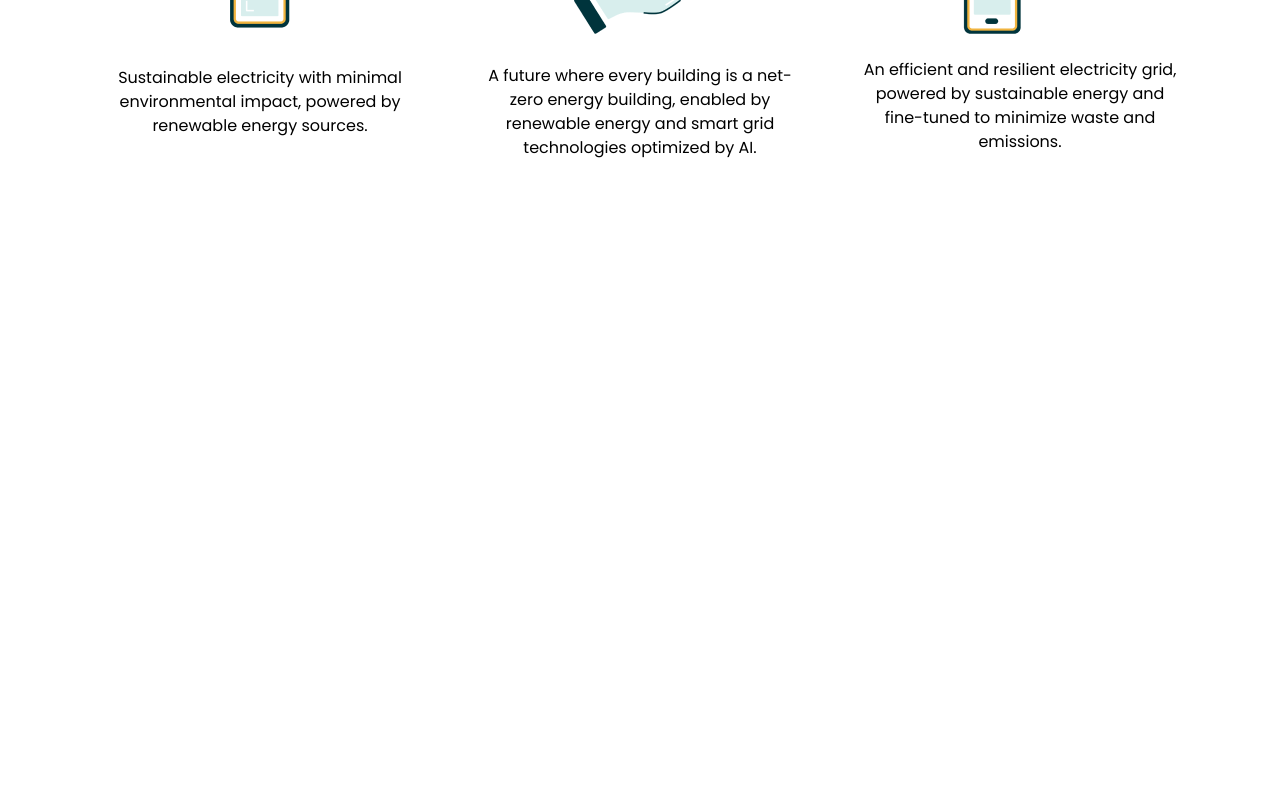
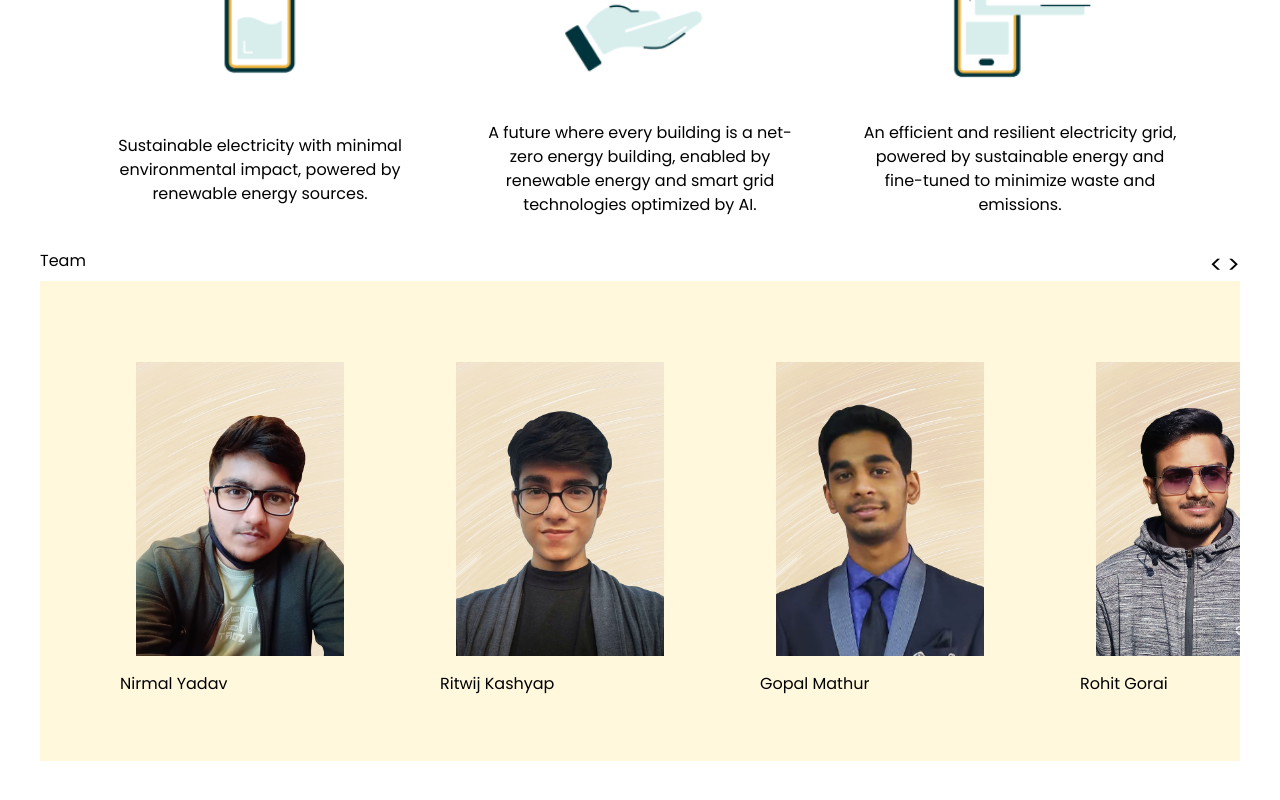
Before and after one commit to GM-11/ezinore-web, a SvelteKit app: page /about in a window 1280 px wide. Shown: the part 1186-1986 px from the top of the page. Before the commit the page ends 1418 px from the top, so only its background shows below. Built offline with nearby package versions, Linux system fonts and the light colour scheme.

Commit message:
minor changes

```diff
--- a/src/lib/components/LandingPage.svelte
+++ b/src/lib/components/LandingPage.svelte
@@ -5,10 +5,9 @@
 
 <div>
   <div
-    class={`bg-[url($lib/assets/header-img-1.png)] h-screen bg-cover bg-no-repeat bg-center flex flex-col-reverse items-center `}
+    class={`bg-[url(lib/assets/header-img-1.png)] h-screen bg-cover bg-no-repeat bg-center flex flex-col-reverse items-center `}
   >
 
-  <img src="$lib/assets/header-img-1.png" alt="" style="width:100%">
     <div
       class=" text-center flex flex-col justify-between items-center text-xl md:text-2xl w-full md:w-[60%] p-5 text-white"
     >
--- a/src/lib/components/Navbar.svelte
+++ b/src/lib/components/Navbar.svelte
@@ -20,10 +20,10 @@
   class="bg-white hidden text-black items-center md:flex flex-row  justify-between w-full p-5"
 >
   {#if $page.url.pathname !== "/"}
-    <a href="/" class="nav-element"><img src={logo} width="130" alt="" /> </a>
+    <a href="/" class="nav-element"><img src={logo} width="150" alt="" /> </a>
   {:else}
     <a href="#home" on:click={scrollToElement}>
-      <img src={logo} width="130" alt="" class="nav-element cursor-pointer" />
+      <img src={logo} width="150" alt="" class="nav-element cursor-pointer" />
     </a>
   {/if}
 
--- /dev/null
+++ b/src/lib/components/ScrollRotation.svelte
@@ -0,0 +1,35 @@
+<script>
+    import { onMount } from 'svelte';
+
+    export let rotationAmount = 45; // Default rotation amount in degrees
+    export let scrollRange = 1000; // Scroll range in pixels
+    // export let rotationAxis = 'X'; // Default rotation axis
+    let rotation = 0;
+
+    onMount(() => {
+      window.addEventListener('scroll', handleScroll);
+
+      return () => {
+        window.removeEventListener('scroll', handleScroll);
+      };
+    });
+
+    function handleScroll() {
+      const scrollY = window.scrollY || window.pageYOffset;
+      const rotationPercentage = scrollY / scrollRange;
+      rotation = rotationPercentage * rotationAmount * 5;
+    }
+  </script>
+
+  <!-- <div class="scroll-rotation" style="rotate: 1 1 0 60deg;"> -->
+  <div class="scroll-rotation" style=" rotate: 0 0  1 {rotation}deg;">
+    <slot></slot>
+  </div>
+
+  <style>
+    .scroll-rotation {
+      perspective: 1000px;
+      transition: transform 0.3s ease-in-out;
+      position: absolute;
+    }
+  </style>
--- a/src/lib/components/Whyus.svelte
+++ b/src/lib/components/Whyus.svelte
@@ -150,6 +150,7 @@
     overflow-x: scroll;
     flex-direction: row;
     width: 100%;
+    margin: 3rem 0;
   }
   .slider div {
     width: calc(50% - 10px);
@@ -172,6 +173,7 @@
     text-align: center;
     width: 20em;
     padding-bottom: 2rem;
+    margin: 3rem  ;
   }
 
   .answers {
@@ -179,6 +181,8 @@
     flex-direction: row;
     justify-content: space-evenly;
     align-items: center;
+    margin-top: 1rem;
+    margin-bottom: 1rem;
   }
   p {
     color: #072125;
--- a/src/routes/+page.svelte
+++ b/src/routes/+page.svelte
@@ -3,8 +3,6 @@
   import LandingPage from "$lib/components/LandingPage.svelte";
   import Services from "$lib/components/Services.svelte";
   import Whyus from "$lib/components/Whyus.svelte";
-  // import Description from "$lib/components/Description.svelte";
-  // import Joinus from "$lib/components/Joinus.svelte";
 </script>
 
 <meta name="viewport" content="width=device-width, initial-scale=1.0" />
@@ -13,5 +11,3 @@
 <Form />
 <Services />
 <Whyus/>
-<!-- <Description/> -->
-<!-- <Joinus/> -->
--- a/src/routes/about/+page.svelte
+++ b/src/routes/about/+page.svelte
@@ -2,6 +2,27 @@
   import k1 from "$lib/assets/k1.png";
   import k2 from "$lib/assets/k2.png";
   import k3 from "$lib/assets/k3.png";
+
+  import nirmal from "$lib/assets/team/nirmal.png";
+  import gopal from "$lib/assets/team/gopal.png";
+  import ritwij from "$lib/assets/team/ritwij.png";
+  import rohit from "$lib/assets/team/rohit.png";
+
+  let selected: number = 0;
+
+  function handleNext() {
+    selected++;
+  }
+  function handlePrev() {
+    selected--;
+  }
+
+  const team = [
+    { img: nirmal, name: "Nirmal Yadav" },
+    { img: ritwij, name: "Ritwij Kashyap" },
+    { img: gopal, name: "Gopal Mathur" },
+    { img: rohit, name: "Rohit Gorai" },
+  ];
 </script>
 
 <div
@@ -39,9 +60,59 @@
       </p>
     </div>
   </div>
+
+  <div class="flex flex-row justify-between">
+    <h2>Team</h2>
+
+    <div>
+      <button class="text-2xl" disabled={selected == 0} on:click={handlePrev}
+        >{"<"}</button
+      >
+      <button
+        class="text-2xl"
+        disabled={selected == team.length - 1}
+        on:click={handleNext}>{">"}</button
+      >
+    </div>
+  </div>
+
+  <ul class="slider">
+    {#each team as member}
+      <li class="px-10">
+        {#if selected == team.indexOf(member)}
+          <img src={member.img} alt="" />
+        {:else}
+          <img src={member.img} alt="" />
+        {/if}
+        <h2>{member.name}</h2>
+      </li>
+    {/each}
+  </ul>
 </div>
 
 <style>
+  .slider ::-webkit-scrollbar {
+    display: none;
+  }
+
+  img {
+    min-width: 15rem;
+    padding: 1rem;
+    transition: transform 0.3s ease;
+  }
+
+  .slider {
+    height: 30rem;
+    background-color: cornsilk;
+    align-items: center;
+    display: flex;
+    flex-direction: row;
+    overflow-x: scroll;
+    -ms-overflow-style: none;
+    scrollbar-width: none;
+    padding-inline: 2.5rem;
+    overflow-y: visible;
+  }
   h1 {
     color: black;
     font-size: 3rem;
--- /dev/null
+++ b/src/routes/product/+page.svelte
@@ -0,0 +1,42 @@
+<script>
+  import * as THREE from "three";
+
+  import { browser } from "$app/environment";
+
+
+  if (browser) {
+    const scene = new THREE.Scene();
+    const camera = new THREE.PerspectiveCamera(
+      100,
+      window.innerWidth / window.innerHeight,
+      0.1,
+      1000
+    );
+
+    const renderer = new THREE.WebGLRenderer();
+    renderer.setSize(window.innerWidth / 2, window.innerHeight / 2);
+    // document.body.appendChild(renderer.domElement);
+    const bg = document.getElementById("bg");
+    bg?.appendChild(renderer.domElement);
+
+    const geometry = new THREE.BoxGeometry(1, 1, 1);
+    const material = new THREE.MeshBasicMaterial({ color: 0x00ff00 });
+    const cube = new THREE.Mesh(geometry, material);
+    scene.add(cube);
+
+    camera.position.z = 5;
+
+    function animate() {
+      requestAnimationFrame(animate);
+
+      cube.rotation.x += 0.01;
+      cube.rotation.y += 0.01;
+
+      renderer.render(scene, camera);
+    }
+
+    // animate();
+  }
+</script>
+
+<canvas id="bg" ></canvas>
```
Also changed, not shown: package.json (+12 -1 lines), 1 other file (tests, documents, lock files or other folders).
